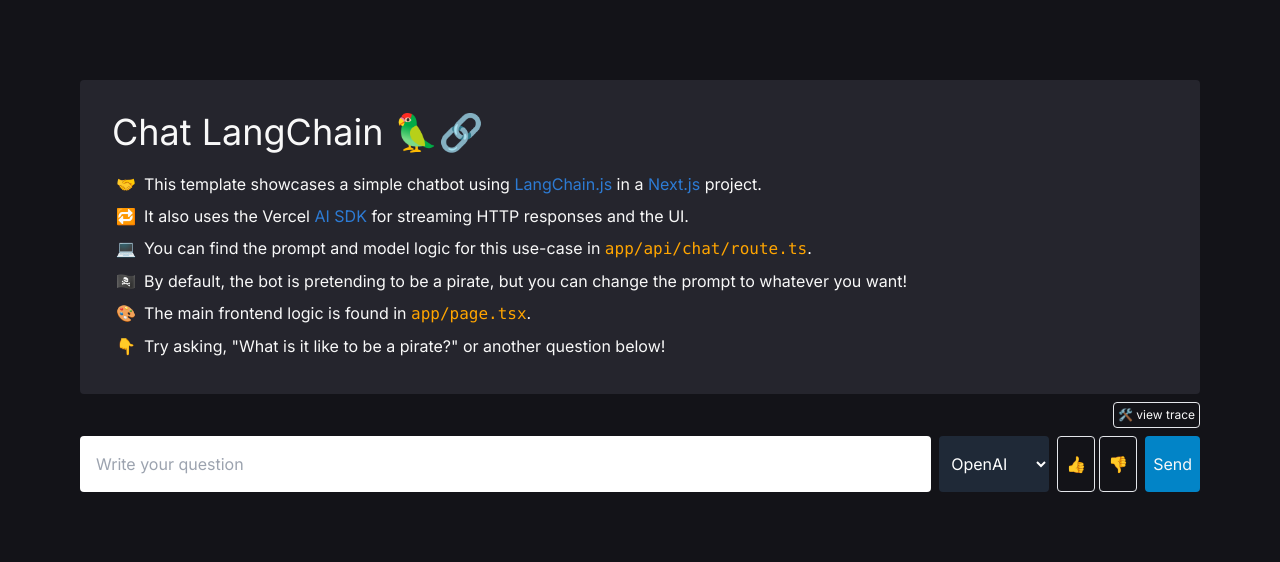
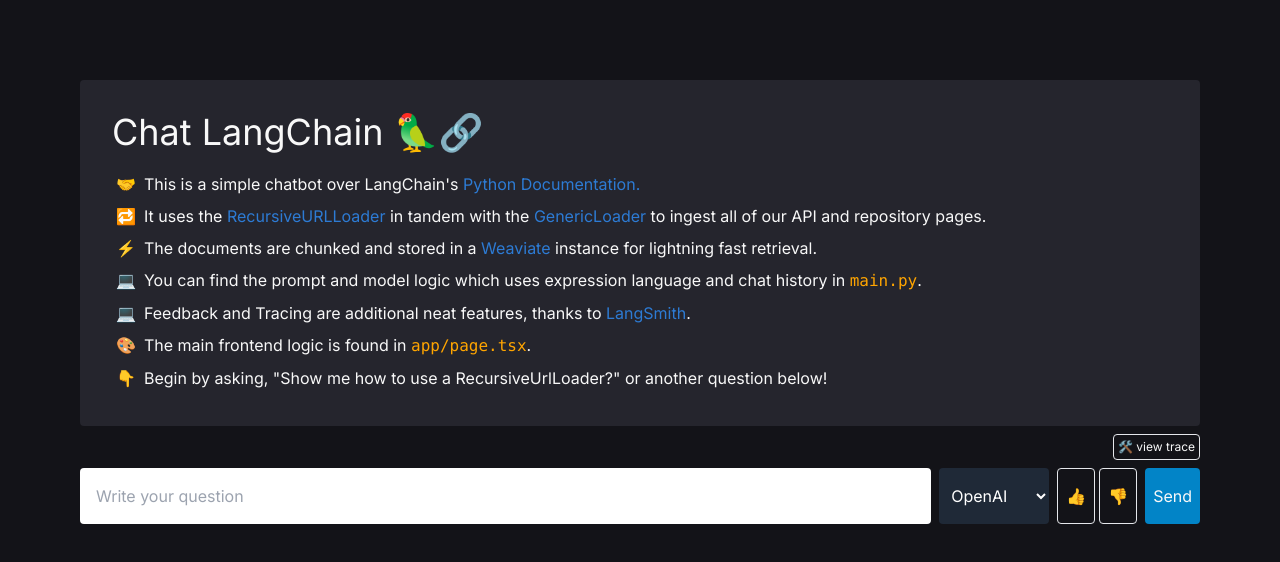
Before and after one commit to langchain-ai/chat-langchain, a Next.js app in the folder chat-langchain/: page / in a window 1280 px wide. Shown: the top 562 px of the page. Built offline with nearby package versions, Linux system fonts and the light colour scheme.

Commit message:
info element rewrite

```diff
--- a/chat-langchain/app/components/ChatWindow.tsx
+++ b/chat-langchain/app/components/ChatWindow.tsx
@@ -130,7 +130,7 @@
     if (feedback !== null) return;
 
     setFeedback(score);
-    fetch("http://0.0.0.0:8080/feedback", {
+    fetch("https://chat-langchain.fly.dev/feedback", {
       method: "POST",
       headers: {
         "Content-Type": "application/json",
@@ -161,7 +161,7 @@
 
   const viewTrace = () => {
     console.log("IN VIEW TRACE")
-    fetch("http://0.0.0.0:8080/get_trace", {
+    fetch("https://chat-langchain.fly.dev/get_trace", {
       method: "POST",
       headers: {
         "Content-Type": "application/json",
--- a/chat-langchain/app/page.tsx
+++ b/chat-langchain/app/page.tsx
@@ -1,7 +1,7 @@
 import Image from "next/image";
 import Chat from "../app/components/chat";
 import { ChatWindow } from "../app/components/ChatWindow";
-import { ToastContainer } from 'react-toastify';
+import { ToastContainer } from "react-toastify";
 
 export default function Home() {
   const InfoCard = (
@@ -11,39 +11,51 @@
         <li className="text-l">
           🤝
           <span className="ml-2">
-            This template showcases a simple chatbot using{" "}
-            <a href="https://js.langchain.com/" target="_blank">
-              LangChain.js
+            This is a simple chatbot over LangChain's{" "}
+            <a href="https://python.langchain.com/" target="_blank">
+              Python Documentation.
             </a>{" "}
-            in a{" "}
-            <a href="https://nextjs.org/" target="_blank">
-              Next.js
-            </a>{" "}
-            project.
           </span>
         </li>
         <li className="text-l">
           🔁
           <span className="ml-2">
-            It also uses the Vercel{" "}
-            <a href="https://sdk.vercel.ai/docs" target="_blank">
-              AI SDK
+            It uses the{" "}
+            <a href="https://python.langchain.com/docs/integrations/document_loaders/recursive_url_loader">
+              RecursiveURLLoader
             </a>{" "}
-            for streaming HTTP responses and the UI.
+            in tandem with the{" "}
+            <a href="https://api.python.langchain.com/en/latest/document_loaders/langchain.document_loaders.generic.GenericLoader.html">
+              GenericLoader
+            </a>{" "}
+            to ingest all of our API and repository pages.
+          </span>
+        </li>
+        <li className="text-l">
+          ⚡️
+          <span className="ml-2">
+            The documents are chunked and stored in a{" "}
+            <a
+              href="https://python.langchain.com/docs/integrations/vectorstores/weaviate"
+              target="_blank"
+            >
+              Weaviate
+            </a>{" "}
+            instance for lightning fast retrieval.
           </span>
         </li>
         <li className="text-l">
           💻
           <span className="ml-2">
-            You can find the prompt and model logic for this use-case in{" "}
-            <code>app/api/chat/route.ts</code>.
+            You can find the prompt and model logic which uses expression language
+            and chat history in <code> main.py</code>.
           </span>
         </li>
-        <li>
-          🏴‍☠️
+        <li className="text-l">
+          💻
           <span className="ml-2">
-            By default, the bot is pretending to be a pirate, but you can change
-            the prompt to whatever you want!
+            Feedback and Tracing are additional neat features, thanks to {" "}
+            <a href="https://smith.langchain.com" target="_blank">LangSmith</a>.
           </span>
         </li>
         <li className="text-l">
@@ -53,27 +65,25 @@
           </span>
         </li>
         <li className="text-l">
-          👇<span className="ml-2">Try asking, "What is it like to be a pirate?" or another question below!</span>
+          👇
+          <span className="ml-2">
+            Begin by asking, "Show me how to use a RecursiveUrlLoader?" or another
+            question below!
+          </span>
         </li>
       </ul>
     </div>
   );
   return (
     <>
-      {/* <main className="flex h-[100vh] overflow-hidden flex-col items-center justify-center bg-grey-100">
-        <div className="z-10 w-[100vw] w items-center justify-center font-normal text-sm lg:flex lg:max-h-[40rem] sm:max-h-[20rem] text-center p-4 md:p-0"> */}
-          {/* <Chat/> */}
       <ToastContainer />
       <ChatWindow
-            // endpoint="https://chat-langchain.fly.dev/chat"
-            endpoint="http://0.0.0.0:8080/chat"
-            emoji="🏴‍☠️"
+        endpoint="https://chat-langchain.fly.dev/chat"
+        // emoji="🏴‍☠️"
         titleText="ChatLangChain"
         placeholder="Write your question"
         emptyStateComponent={InfoCard}
       ></ChatWindow>
-        {/* </div>
-      </main> */}
     </>
   );
 }
```
Lines whose indentation alone changed are shown as unchanged.
